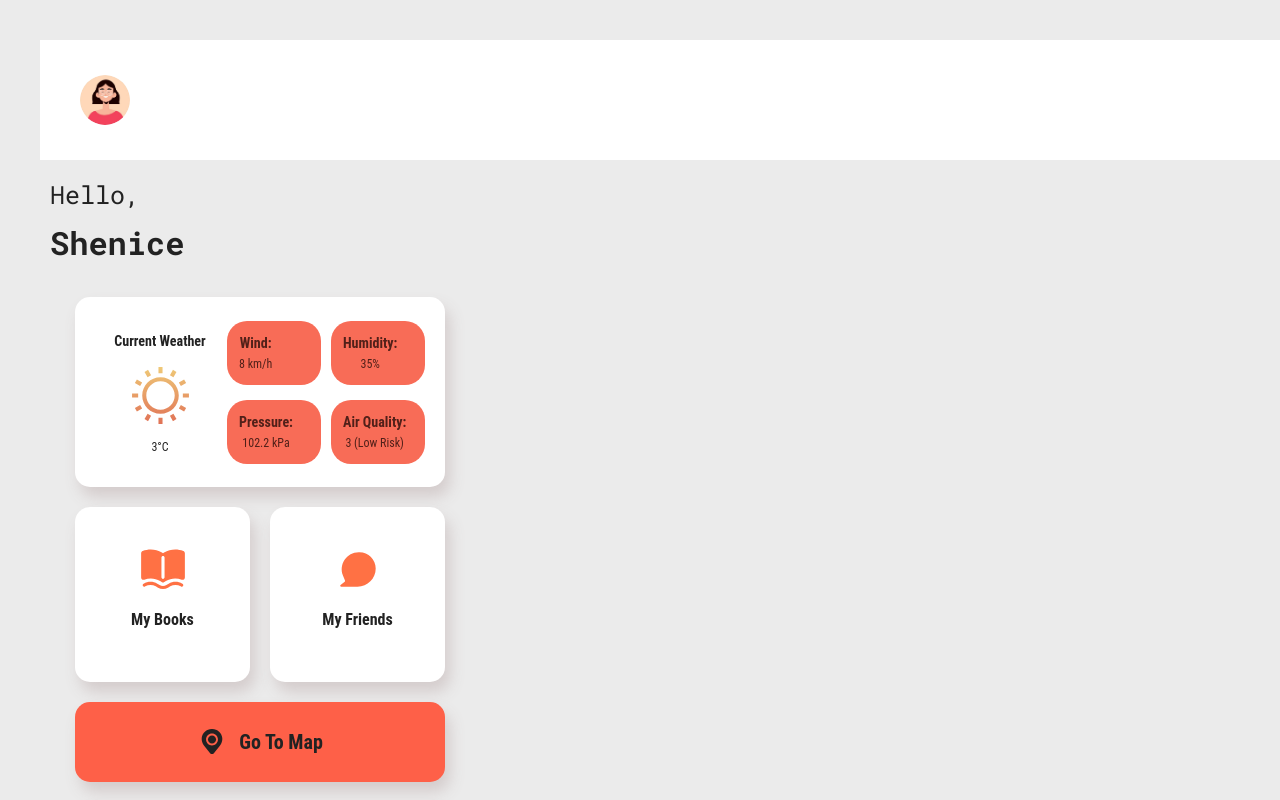
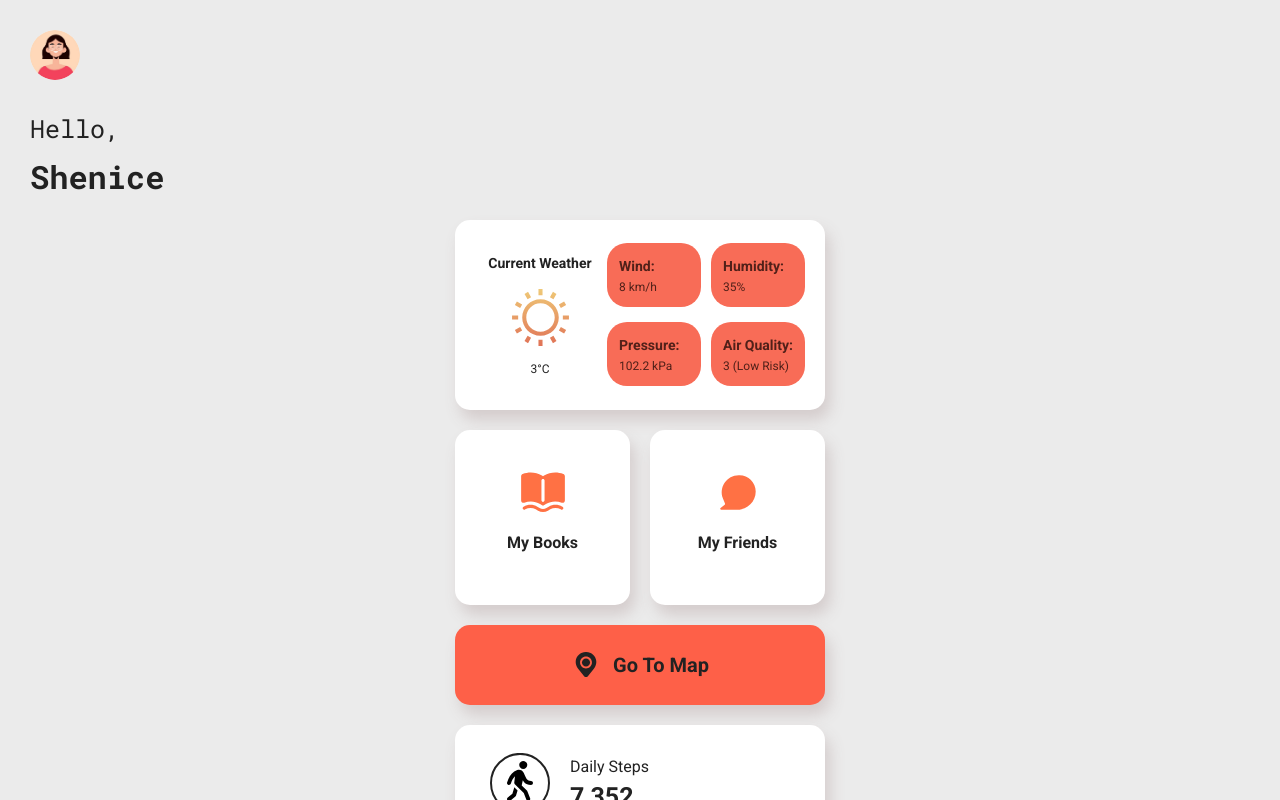
Before and after one commit to hannagracec/InkLink, a React (Create React App) app: page /Home in a window 1280 px wide. Shown: the top 800 px of the page. Built offline with nearby package versions, Linux system fonts and the light colour scheme.

Commit message:
fixedstuff

```diff
--- a/src/App.js
+++ b/src/App.js
@@ -10,6 +10,7 @@ import FindFriends from './pages/FindFriends'
 
 function App() {
   return (
+    <div>
       <Router>
         <Routes>
           <Route exact path="/" element={<FirstPage />} />
@@ -21,6 +22,7 @@ function App() {
           <Route path="/findFriends" element={<FindFriends/>} />
         </Routes>
       </Router>
+    </div>
   );
 }
 
--- a/src/pages/FirstPage.css
+++ b/src/pages/FirstPage.css
@@ -22,7 +22,7 @@
 }
 
 /* Content container */
-.content {
+.content-1 {
     z-index: 1; /* Ensure content is above background shapes */
     text-align: center;
     padding: 20px;
--- a/src/pages/FirstPage.js
+++ b/src/pages/FirstPage.js
@@ -6,7 +6,7 @@ export default function FirstPage() {
     return (
         <div className="first-page-container">
             <div className="background-shapes"></div>
-            <div className="content">
+            <div className="content-1">
                 <h1 className="slide-in">Welcome to App</h1>
                 <Link to="/Login" className="sign-in-button">Sign In</Link>
             </div>
--- a/src/pages/Friends.css
+++ b/src/pages/Friends.css
@@ -1,5 +1,5 @@
 /* friends.css */
-.header {
+.header-friends {
     background-color: #F8F8F8;
     color: #444242;
     display: flex;
--- a/src/pages/Friends.js
+++ b/src/pages/Friends.js
@@ -36,7 +36,7 @@ function Friends() {
     return (
         <div>
             {/* Header */}
-            <div className="header">
+            <div className="header-friends">
                 <h1 className="title">Your Friends!</h1>
                 <Link to="/findFriends" className="find-friend-btn">Find Friends</Link>
             </div>
--- a/src/pages/HomePage.css
+++ b/src/pages/HomePage.css
@@ -1,19 +1,30 @@
-body {
+.body-home {
     font-family: "Roboto", sans-serif;
+    color: rgb(34, 34, 34);
     background-color: #ebebeb;
-    color: rgb(34, 34, 34);
+    display: flex;
+    flex-direction: column;
 }
 
-.profile {
+.content-home {
+    display: flex;
+    flex-direction: column;
+    align-items: center;
+}
+
+.profile-home {
     width: 50px;
-    margin: 5px 10px;
+    margin: 30px 30px;
+    margin-bottom: 10px;
     border-radius: 50px;
 }
 
 .hello-user {
     line-height: 0.8;
-    margin-left: 10px;
-    animation: slideIn 1.5s ease forwards;
+    margin-left: 30px;
+    margin-bottom: 30px;
+    animation: slideInVertical 1.5s ease forwards;
+    opacity: 0;
     font-family: "Roboto Mono", monospace;
 }
 
@@ -87,17 +98,6 @@ body {
 
 .w-text {
     margin-left: 10px;
-}
-
-@keyframes slideIn {
-    from {
-        transform: translateY(-50px);
-        opacity: 0;
-    }
-    to {
-        transform: translateY(0);
-        opacity: 1;
-    }
 }
 
 .book-friend {
@@ -215,3 +215,14 @@ body {
     text-decoration: none; /* Remove underline */
     color: inherit; /* Inherit color from parent */
 }
+
+@keyframes slideInVertical {
+    from {
+        transform: translateY(-50px); /* Start the animation off-screen */
+        opacity: 0; /* Start with opacity 0 */
+    }
+    to {
+        transform: translateY(0); /* Move element to its original position */
+        opacity: 1; /* Set opacity to 1 */
+    }
+}
--- a/src/pages/HomePage.js
+++ b/src/pages/HomePage.js
@@ -10,9 +10,9 @@ import { Link } from 'react-router-dom';
 
 export default function HomePage() {
   return (
-    <body>
-      <div className="header">
-        <img className="profile" src={Profile} alt="user profile"/>
+    <div className="body-home">
+      <div className="header-home">
+        <img className="profile-home" src={Profile} alt="user profile"/>
       </div>
       <div>
         <div className="hello-user">
@@ -20,7 +20,7 @@ export default function HomePage() {
           <h1 className="user-name">Shenice</h1>
         </div>
       </div>
-      <div className="content">
+      <div className="content-home">
         <div className="weather">
           <div className="weather-icon">
             <h3>Current Weather</h3>
@@ -85,6 +85,6 @@ export default function HomePage() {
           </div>
         </div>
       </div>
-    </body>
+    </div>
   );
 }
--- a/src/pages/Login.css
+++ b/src/pages/Login.css
@@ -1,8 +1,4 @@
-/* Body styles */
-body {
-    margin: 0;
-    padding: 20px;
-}
+
 
 /* Container styles */
 .login-container {
```
Lines whose indentation alone changed are shown as unchanged.
